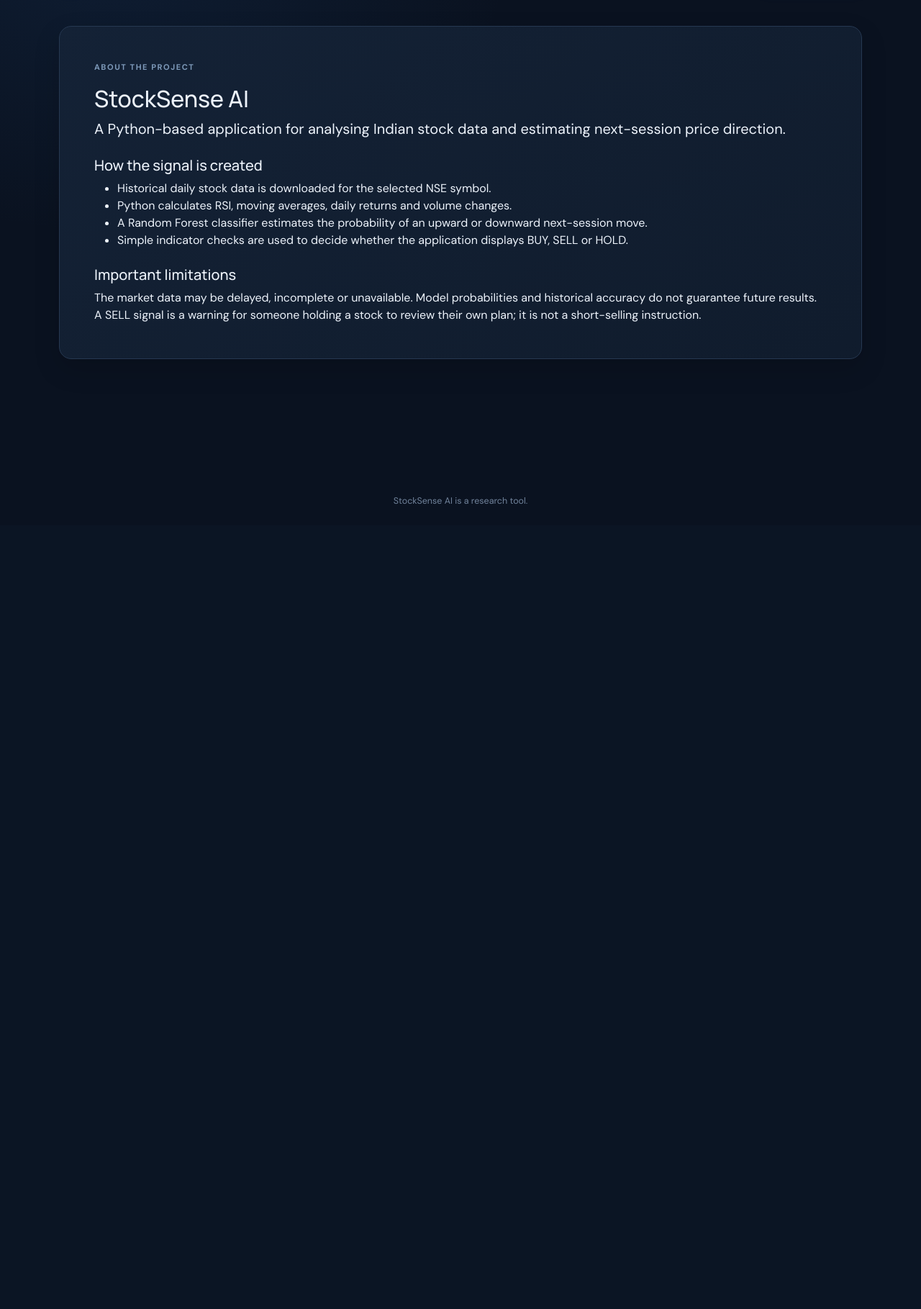
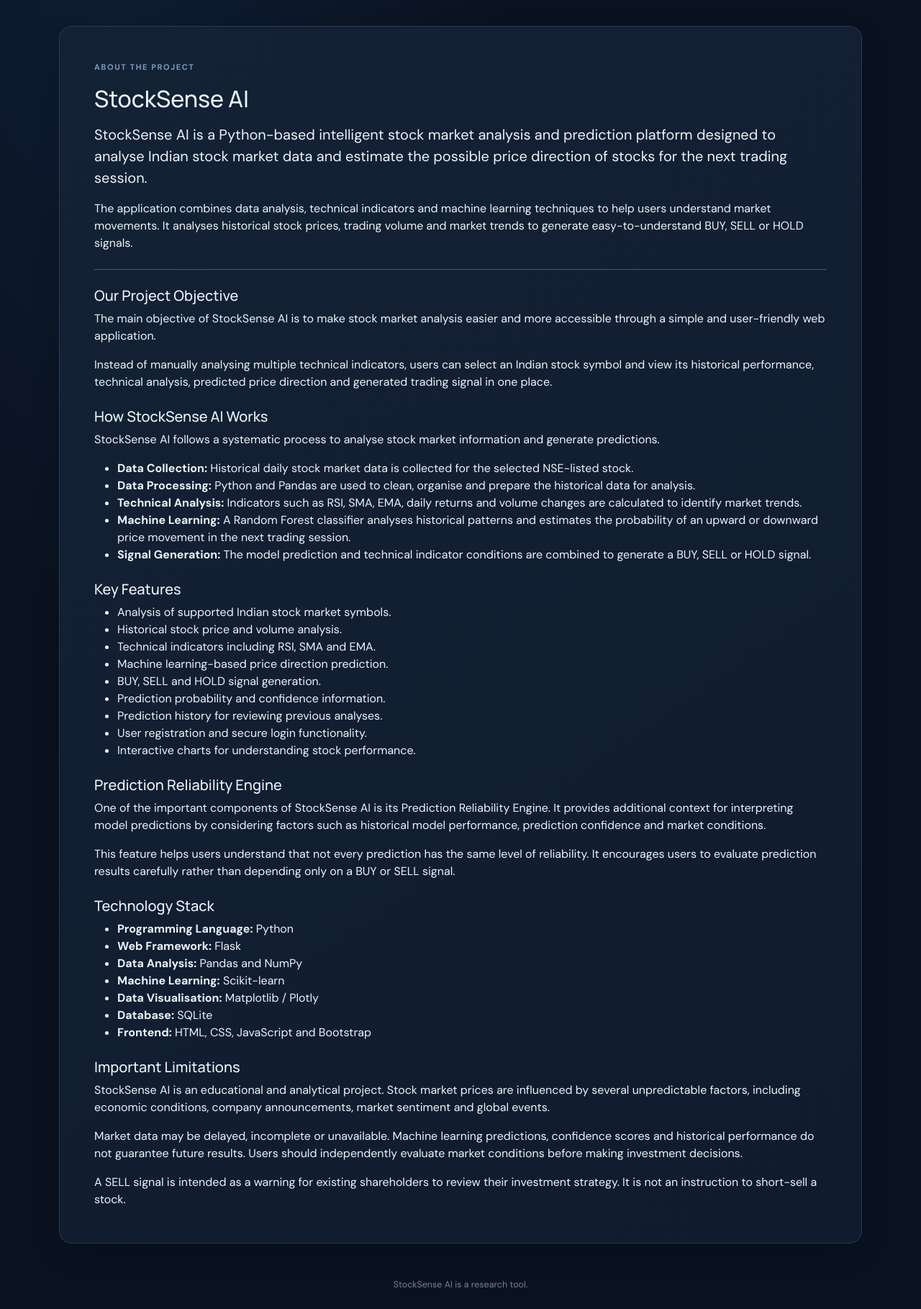
Before and after one commit to Shakir-MUI/StockSense-AI, a Flask app: page /about in a window 1280 px wide. Shown: the part 70-1889 px from the top of the page at 72% size. Before the commit the page ends 770 px from the top, so only its background shows below. Run offline with Flask 3, Linux system fonts and the light colour scheme; some libraries are stand-ins or nearby versions.

Commit message:
About page

```diff
--- a/templates/about.html
+++ b/templates/about.html
@@ -1,18 +1,153 @@
 {% extends "base.html" %}
+
 {% block title %}About | StockSense AI{% endblock %}
+
 {% block content %}
+
 <div class="panel p-4 p-md-5">
+
     <p class="eyebrow">ABOUT THE PROJECT</p>
-    <h1 class="h2">StockSense AI</h1>
-    <p class="lead">A Python-based application for analysing Indian stock data and estimating next-session price direction.</p>
-    <h2 class="h5 mt-4">How the signal is created</h2>
+
+    <h1 class="h2 mb-3">StockSense AI</h1>
+
+    <p class="lead">
+        StockSense AI is a Python-based intelligent stock market
+        analysis and prediction platform designed to analyse Indian
+        stock market data and estimate the possible price direction
+        of stocks for the next trading session.
+    </p>
+
+    <p>
+        The application combines data analysis, technical indicators
+        and machine learning techniques to help users understand
+        market movements. It analyses historical stock prices,
+        trading volume and market trends to generate easy-to-understand
+        BUY, SELL or HOLD signals.
+    </p>
+
+    <hr class="my-4">
+
+    <h2 class="h5 mt-4">Our Project Objective</h2>
+
+    <p>
+        The main objective of StockSense AI is to make stock market
+        analysis easier and more accessible through a simple and
+        user-friendly web application.
+    </p>
+
+    <p>
+        Instead of manually analysing multiple technical indicators,
+        users can select an Indian stock symbol and view its historical
+        performance, technical analysis, predicted price direction
+        and generated trading signal in one place.
+    </p>
+
+    <h2 class="h5 mt-4">How StockSense AI Works</h2>
+
+    <p>
+        StockSense AI follows a systematic process to analyse stock
+        market information and generate predictions.
+    </p>
+
     <ul>
-        <li>Historical daily stock data is downloaded for the selected NSE symbol.</li>
-        <li>Python calculates RSI, moving averages, daily returns and volume changes.</li>
-        <li>A Random Forest classifier estimates the probability of an upward or downward next-session move.</li>
-        <li>Simple indicator checks are used to decide whether the application displays BUY, SELL or HOLD.</li>
+        <li>
+            <strong>Data Collection:</strong>
+            Historical daily stock market data is collected for the
+            selected NSE-listed stock.
+        </li>
+
+        <li>
+            <strong>Data Processing:</strong>
+            Python and Pandas are used to clean, organise and prepare
+            the historical data for analysis.
+        </li>
+
+        <li>
+            <strong>Technical Analysis:</strong>
+            Indicators such as RSI, SMA, EMA, daily returns and
+            volume changes are calculated to identify market trends.
+        </li>
+
+        <li>
+            <strong>Machine Learning:</strong>
+            A Random Forest classifier analyses historical patterns
+            and estimates the probability of an upward or downward
+            price movement in the next trading session.
+        </li>
+
+        <li>
+            <strong>Signal Generation:</strong>
+            The model prediction and technical indicator conditions
+            are combined to generate a BUY, SELL or HOLD signal.
+        </li>
     </ul>
-    <h2 class="h5 mt-4">Important limitations</h2>
-    <p class="mb-0">The market data may be delayed, incomplete or unavailable. Model probabilities and historical accuracy do not guarantee future results. A SELL signal is a warning for someone holding a stock to review their own plan; it is not a short-selling instruction.</p>
+
+    <h2 class="h5 mt-4">Key Features</h2>
+
+    <ul>
+        <li>Analysis of supported Indian stock market symbols.</li>
+        <li>Historical stock price and volume analysis.</li>
+        <li>Technical indicators including RSI, SMA and EMA.</li>
+        <li>Machine learning-based price direction prediction.</li>
+        <li>BUY, SELL and HOLD signal generation.</li>
+        <li>Prediction probability and confidence information.</li>
+        <li>Prediction history for reviewing previous analyses.</li>
+        <li>User registration and secure login functionality.</li>
+        <li>Interactive charts for understanding stock performance.</li>
+    </ul>
+
+    <h2 class="h5 mt-4">Prediction Reliability Engine</h2>
+
+    <p>
+        One of the important components of StockSense AI is its
+        Prediction Reliability Engine. It provides additional context
+        for interpreting model predictions by considering factors
+        such as historical model performance, prediction confidence
+        and market conditions.
+    </p>
+
+    <p>
+        This feature helps users understand that not every prediction
+        has the same level of reliability. It encourages users to
+        evaluate prediction results carefully rather than depending
+        only on a BUY or SELL signal.
+    </p>
+
+    <h2 class="h5 mt-4">Technology Stack</h2>
+
+    <ul>
+        <li><strong>Programming Language:</strong> Python</li>
+        <li><strong>Web Framework:</strong> Flask</li>
+        <li><strong>Data Analysis:</strong> Pandas and NumPy</li>
+        <li><strong>Machine Learning:</strong> Scikit-learn</li>
+        <li><strong>Data Visualisation:</strong> Matplotlib / Plotly</li>
+        <li><strong>Database:</strong> SQLite</li>
+        <li><strong>Frontend:</strong> HTML, CSS, JavaScript and Bootstrap</li>
+    </ul>
+
+    <h2 class="h5 mt-4">Important Limitations</h2>
+
+    <p>
+        StockSense AI is an educational and analytical project.
+        Stock market prices are influenced by several unpredictable
+        factors, including economic conditions, company announcements,
+        market sentiment and global events.
+    </p>
+
+    <p>
+        Market data may be delayed, incomplete or unavailable.
+        Machine learning predictions, confidence scores and
+        historical performance do not guarantee future results.
+        Users should independently evaluate market conditions
+        before making investment decisions.
+    </p>
+
+    <p class="mb-0">
+        A SELL signal is intended as a warning for existing
+        shareholders to review their investment strategy.
+        It is not an instruction to short-sell a stock.
+    </p>
+
 </div>
+
 {% endblock %}
```
